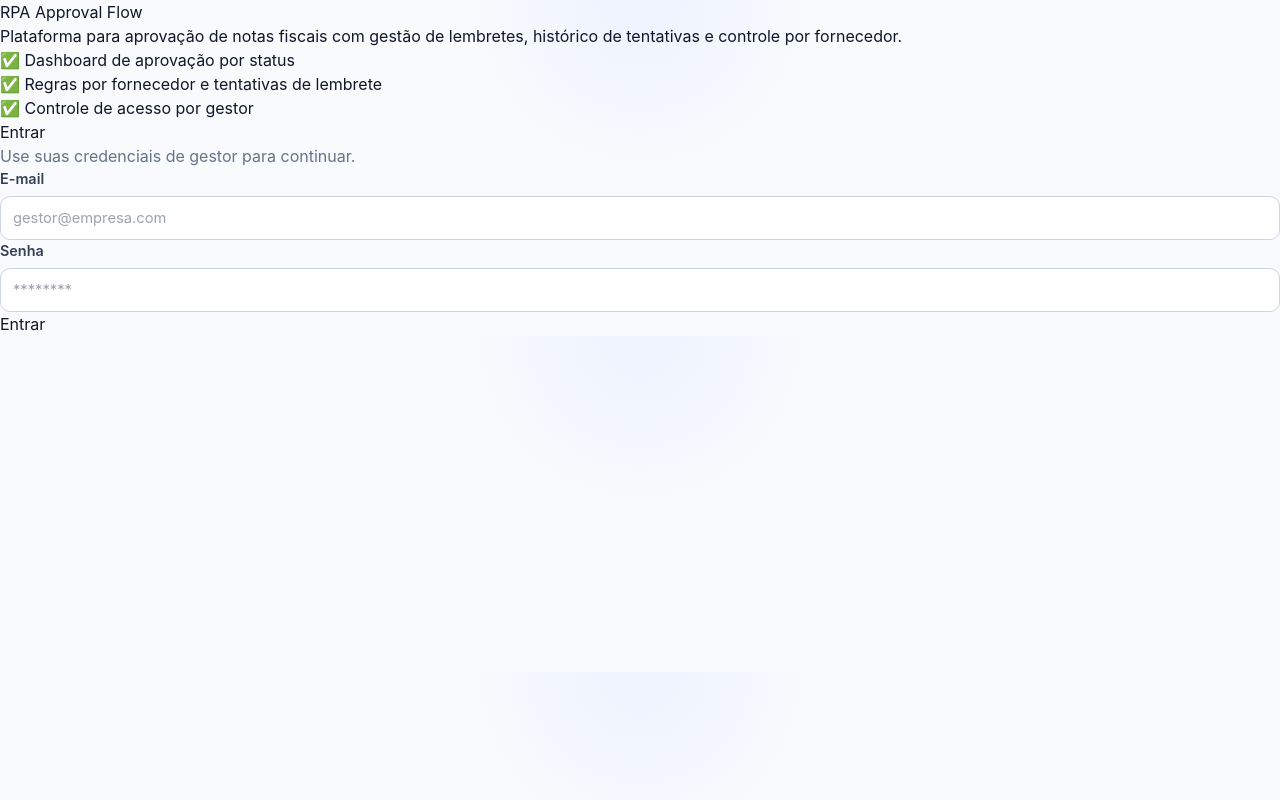
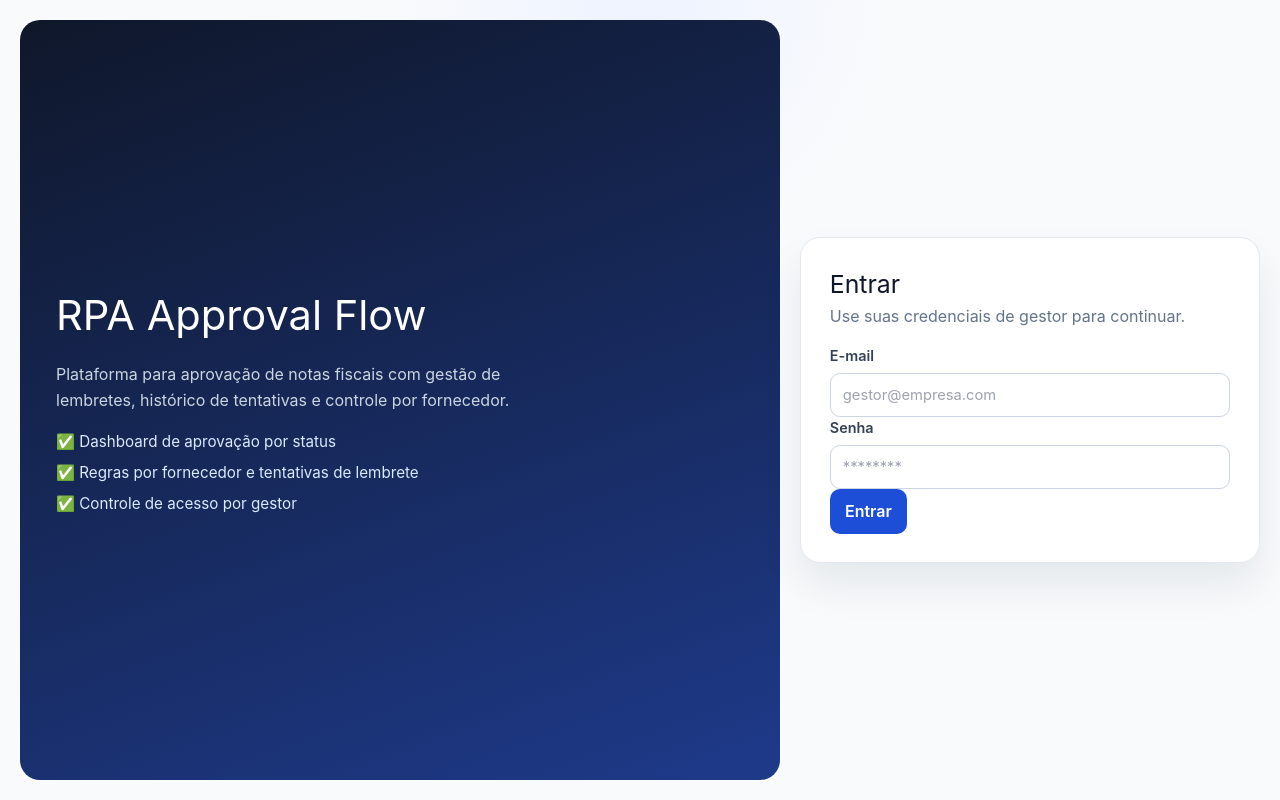
Before and after one commit to rpa-flow/rpa-approval-flow, a Next.js app: page /login in a window 1280 px wide. Built offline with nearby package versions, Linux system fonts and the light colour scheme.

Commit message:
fix(ui): restore and enhance login screen styling

```diff
--- a/src/app/globals.css
+++ b/src/app/globals.css
@@ -74,3 +74,45 @@ button { border: 0; cursor: pointer; }
 
 .grid-2 { display: grid; grid-template-columns: repeat(2, minmax(0, 1fr)); gap: 1rem; }
 @media (max-width: 900px) { .grid-2 { grid-template-columns: 1fr; } }
+
+.login-shell {
+  min-height: 100vh;
+  display: grid;
+  grid-template-columns: minmax(280px, 1fr) minmax(320px, 460px);
+  gap: 1.25rem;
+  padding: 1.25rem;
+  align-items: stretch;
+}
+
+.login-brand {
+  border-radius: 20px;
+  padding: 2.25rem;
+  background: linear-gradient(160deg, #0f172a 0%, #1e3a8a 100%);
+  color: #e2e8f0;
+  display: flex;
+  flex-direction: column;
+  justify-content: center;
+}
+
+.login-brand h1 { margin: 0; font-size: clamp(1.7rem, 3.5vw, 2.6rem); color: #fff; }
+.login-brand p { margin: .9rem 0 0; line-height: 1.65; max-width: 52ch; color: #cbd5e1; }
+.login-brand ul { margin: 1.1rem 0 0; padding: 0; list-style: none; display: grid; gap: .5rem; font-size: .95rem; color: #dbeafe; }
+
+.login-card {
+  margin: auto 0;
+  border-radius: 20px;
+  border: 1px solid #e2e8f0;
+  background: #fff;
+  padding: 1.8rem;
+  box-shadow: 0 22px 40px rgba(15, 23, 42, .08);
+}
+
+.login-card h2 { margin: 0; font-size: 1.55rem; }
+.login-card .form-grid { margin-top: 1.1rem; gap: .9rem; }
+.login-error { margin-top: .8rem; color: #be123c; font-weight: 600; font-size: .9rem; }
+
+@media (max-width: 1024px) {
+  .login-shell { grid-template-columns: 1fr; padding: 1rem; }
+  .login-brand { padding: 1.6rem; }
+  .login-card { margin: 0; }
+}
--- a/src/app/login/page.tsx
+++ b/src/app/login/page.tsx
@@ -71,11 +71,11 @@ export default function LoginPage() {
               required
             />
           </label>
-          <button type="submit" disabled={loading}>
+          <button className="btn-primary" type="submit" disabled={loading}>
             {loading ? "Entrando..." : "Entrar"}
           </button>
         </form>
-        {erro && <p className="message">{erro}</p>}
+        {erro && <p className="login-error">{erro}</p>}
       </section>
     </main>
   );
```
